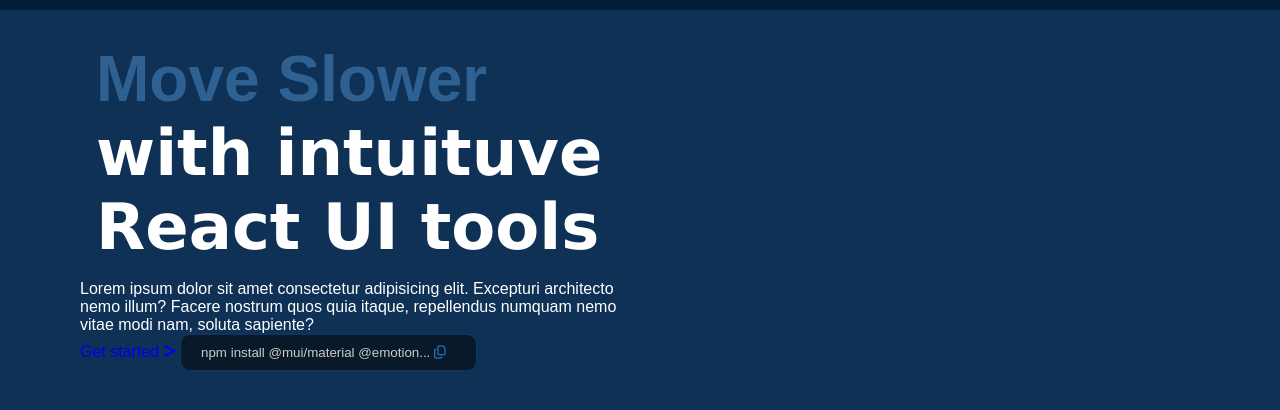
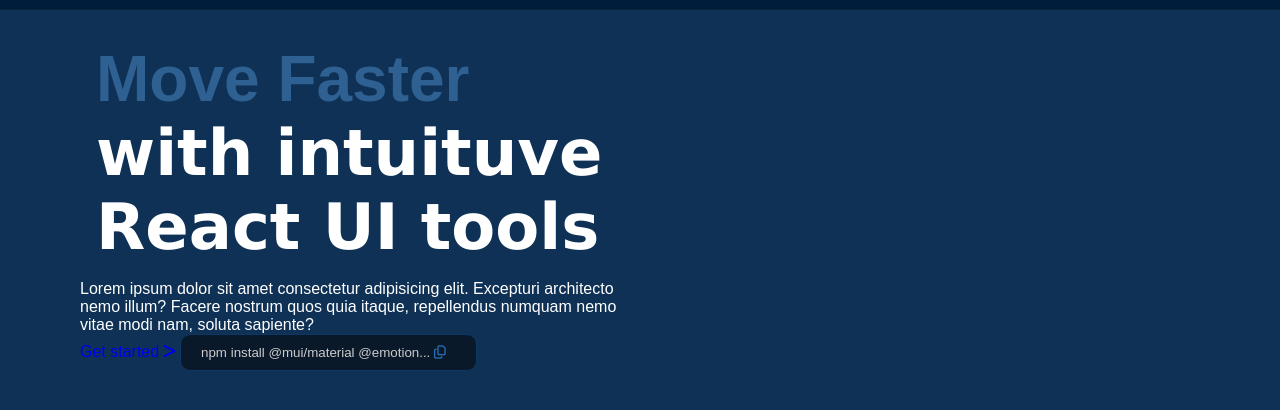
Before and after one commit to HamzaSaeed932/MUI-Project, a plain HTML site: page index.html in a window 1280 px wide. Shown: the part 50-460 px from the top of the page. Drawn offline with Linux system fonts and the light colour scheme.

Commit message:
Section-one Title Changed

```diff
--- a/index.html
+++ b/index.html
@@ -74,7 +74,7 @@
 
     <section id="section-one">
         <div class="text">
-            <h1><span>Move Slower</span> with intuituve React UI tools</h1>
+            <h1><span>Move Faster</span> with intuituve React UI tools</h1>
             <p>Lorem ipsum dolor sit amet consectetur adipisicing elit. Excepturi architecto nemo illum? Facere nostrum quos quia itaque, repellendus numquam nemo vitae modi nam, soluta sapiente?</p>
             <a href="#">Get started <i class="fa-solid fa-greater-than"></i></a>
             <button>npm install @mui/material @emotion... <i class="fa-regular fa-copy"></i></button>
```
